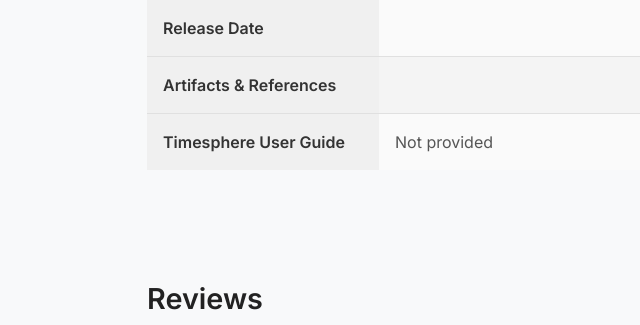
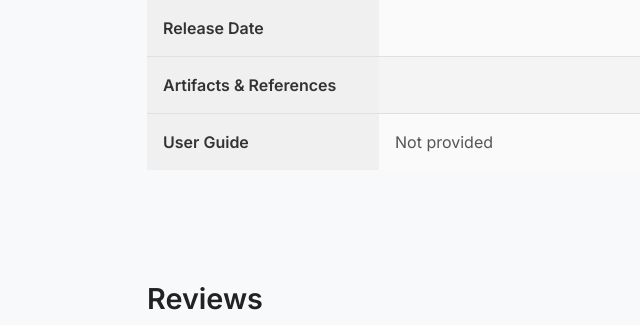
Before and after one commit to Rishab260/canonical-ui, a Django app: template canonicalwebui/core/templates/core/app_details.html in a window 1280 px wide. Shown: the part 1225-1550 px from the top of the page, without its empty margins (29-669 px from the left). Run offline with Django 5.2, Linux system fonts and the light colour scheme; the template is opened without the code that fills it: values that come from a table or form of the project are taken from there, others are empty.

Commit message:
Rephrase Teamsphere User Guide Label

```diff
--- a/canonicalwebui/core/templates/core/app_details.html
+++ b/canonicalwebui/core/templates/core/app_details.html
@@ -572,7 +572,7 @@ form.mb-4 textarea {
   </div>
 
   <div class="spec-row">
-    <div class="spec-title">Timesphere User Guide</div>
+    <div class="spec-title">User Guide</div>
     <div class="spec-value">
       {% for artifact in artifacts %}
         {% if "user guide" in artifact.description|lower %}
```
